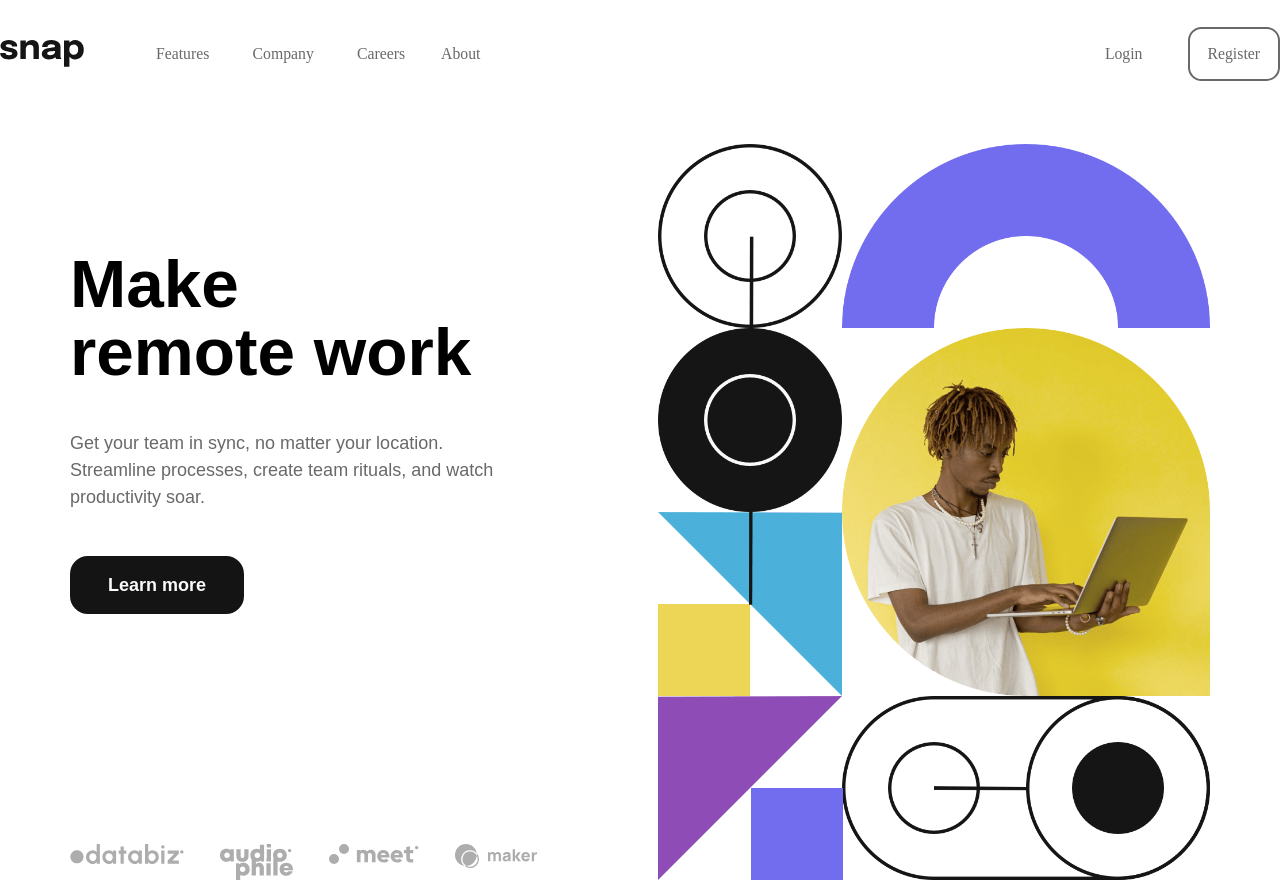
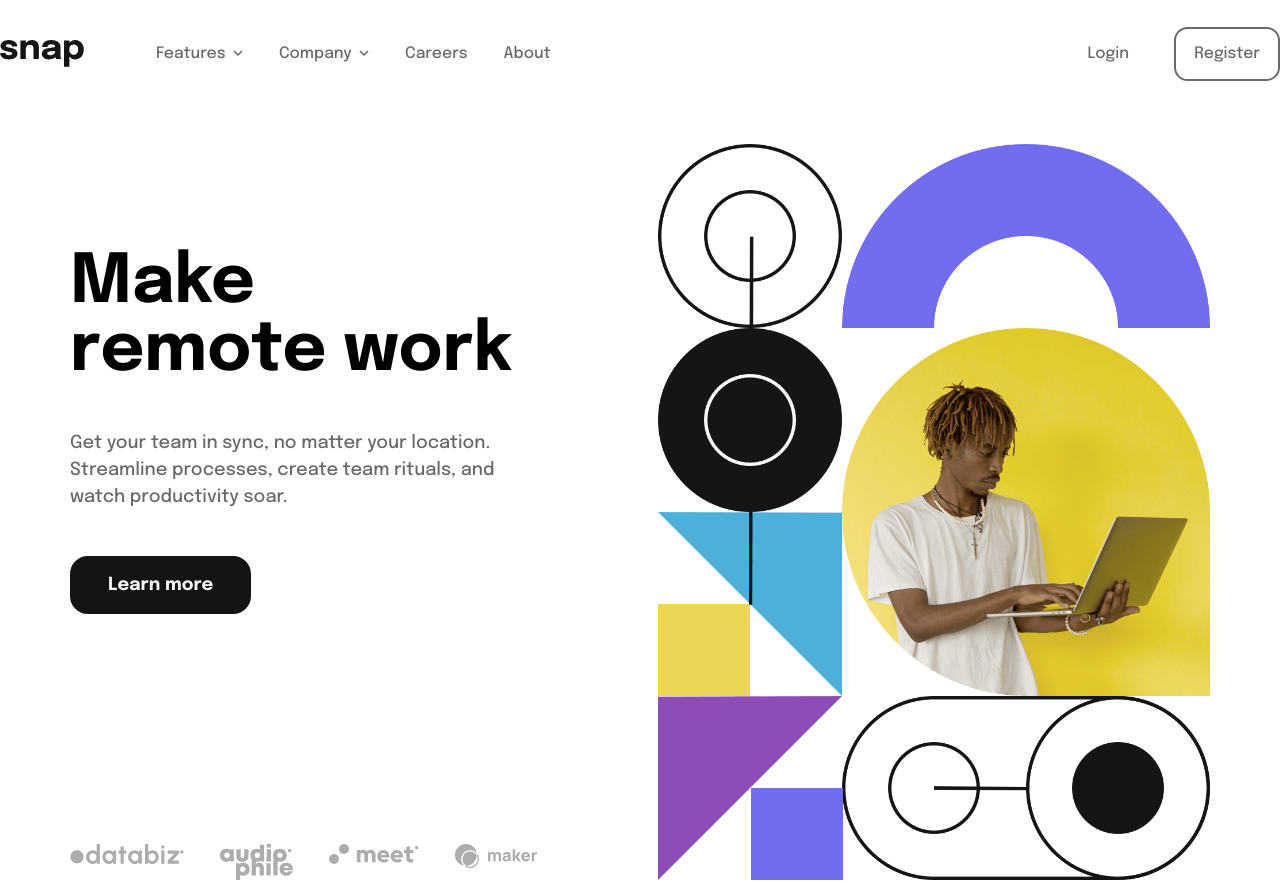
Before and after one commit to christianb3ll/Tailwind-Dropdown, a website: page public/index.html in a window 1280 px wide. Shown: the top 883 px of the page. Drawn offline with Linux system fonts and the light colour scheme; the site is published under a folder, as on GitHub Pages, so addresses that start at the root find nothing; files whose address does not match are found by name.

Commit message:
Style change

```diff
--- a/public/index.html
+++ b/public/index.html
@@ -7,10 +7,6 @@
   <link href="./stylesheets/output.css" rel="stylesheet">
 
   <title>Tailwind CSS Dropdown Menu</title>
-
-  <style>
-    @import url('https://fonts.googleapis.com/css2?family=Epilogue:ital,wght@0,100..900;1,100..900&display=swap');
-    </style>
 
 </head>
 <body class="container max-w-screen-xl mx-auto">
--- a/public/stylesheets/style.css
+++ b/public/stylesheets/style.css
@@ -8,7 +8,7 @@
       font-style: normal;
       font-weight: 500;
       font-display: swap;
-      src: url("/fonts/Epilogue-VariableFont_wght.ttf") format("truetype");
+      src: url("./fonts/Epilogue-VariableFont_wght.ttf") format("truetype");
   }
 
   @font-face {
@@ -16,7 +16,7 @@
     font-style: normal;
     font-weight: 700;
     font-display: swap;
-    src: url("/fonts/Epilogue-VariableFont_wght.ttf") format("truetype");
+    src: url("./fonts/Epilogue-VariableFont_wght.ttf") format("truetype");
   }
 
   html {
@@ -27,14 +27,14 @@
 
 .dropdown-icon:after {
   position: relative;
-  content:url('/images/icon-arrow-down.svg');
+  content:url('./images/icon-arrow-down.svg');
   top: -2px;
   padding-left: 0.4rem;
 }
 
 .active.dropdown-icon:after {
   position: relative;
-  content:url('/images/icon-arrow-up.svg');
+  content:url('./images/icon-arrow-up.svg');
   top: -2px;
   padding-left: 0.4rem;
 }
```
Also changed, not shown: public/stylesheets/output.css.
